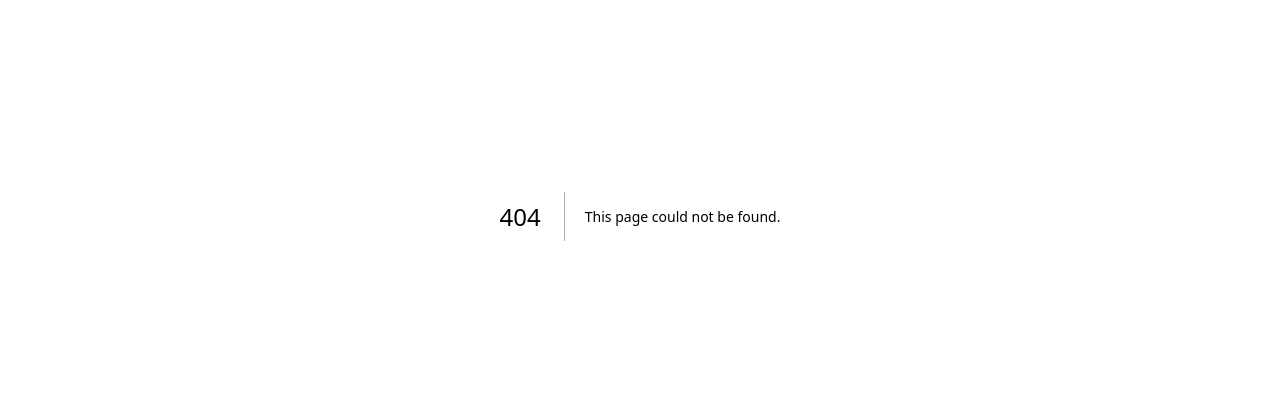
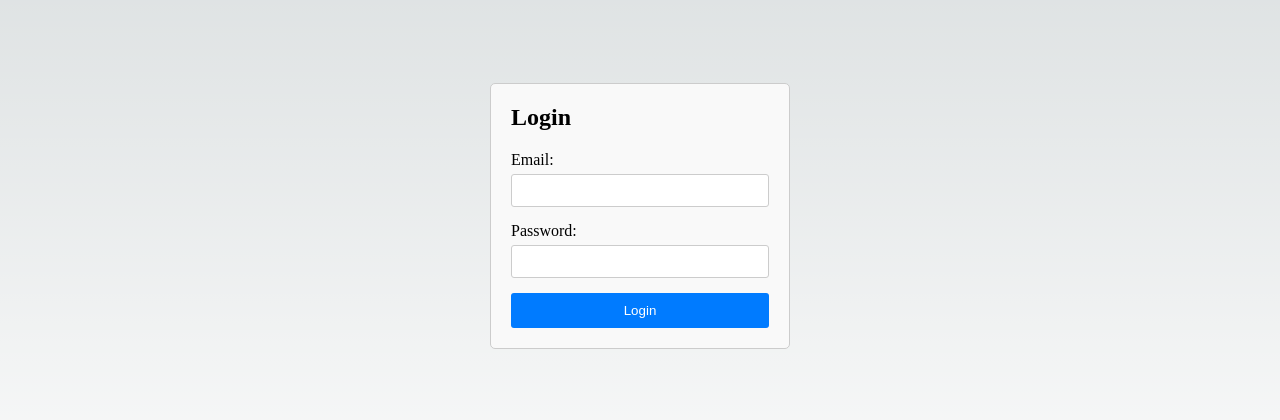
Before and after one commit to ramim121/saathi-web-application, a Next.js app: page /login in a window 1280 px wide. Before the commit this address had no page. Shown: the part 184-604 px from the top of the page. Built offline with nearby package versions, Linux system fonts and the light colour scheme.

Commit message:
Login page in progress

```diff
--- a/next.config.js
+++ b/next.config.js
@@ -1,6 +1,24 @@
 /** @type {import('next').NextConfig} */
 const nextConfig = {
-  reactStrictMode: true,
+	async headers() {
+		return [
+			{
+				// matching all API routes
+				source: "/api/:path*",
+				headers: [
+					{ key: "Access-Control-Allow-Credentials", value: "true" },
+					{ key: "Access-Control-Allow-Origin", value: "*" }, // replace this your actual origin
+					{ key: "Access-Control-Allow-Methods", value: "GET,DELETE,PATCH,POST,PUT" },
+					{ key: "Access-Control-Allow-Headers", value: "X-CSRF-Token, X-Requested-With, Accept, Accept-Version, Content-Length, Content-MD5, Content-Type, Date, X-Api-Version" },
+				]
+			}
+		]
+	},
+	reactStrictMode: true,
+	env: {
+		API_URL: process.env.API_URL,
+	},
+
 }
 
 module.exports = nextConfig
--- a/src/pages/_app.tsx
+++ b/src/pages/_app.tsx
@@ -1,4 +1,5 @@
 import '@/styles/globals.css'
+import '@/styles/custom.style.css'
 import type { AppProps } from 'next/app'
 
 export default function App({ Component, pageProps }: AppProps) {
--- /dev/null
+++ b/src/pages/login.tsx
@@ -0,0 +1,61 @@
+import { useState } from 'react';
+
+const LoginPage = () => {
+	const [email, setEmail] = useState<string>('');
+	const [password, setPassword] = useState<string>('');
+
+	const handleEmailChange = (e: React.ChangeEvent<HTMLInputElement>) => {
+		setEmail(e.target.value);
+	};
+
+	const handlePasswordChange = (e: React.ChangeEvent<HTMLInputElement>) => {
+		setPassword(e.target.value);
+	};
+
+	const handleSubmit = async (e: React.FormEvent<HTMLFormElement>) => {
+		e.preventDefault();
+		const formData = {
+			email: email,
+			password: password
+		};
+
+		try {
+			const res = await fetch(process.env.API_URL + 'api/login', {
+				method: 'POST',
+				headers: {
+					'Content-Type': 'application/json'
+				},
+				body: JSON.stringify(formData)
+			});
+
+
+			const data = await res.json();
+
+			if (data.success == true) {
+				console.log('Login successful');
+			}
+
+		} catch (err) {
+			console.log(err);
+		}
+	};
+
+	return (
+		<div className='loginContainer'>
+			<form className='loginForm' onSubmit={handleSubmit}>
+				<h2>Login</h2>
+				<div className='loginFormGroup'>
+					<label htmlFor="email">Email:</label>
+					<input type="email" id="email" value={email} onChange={handleEmailChange} />
+				</div>
+				<div className='loginFormGroup'>
+					<label htmlFor="password">Password:</label>
+					<input type="password" id="password" value={password} onChange={handlePasswordChange} />
+				</div>
+				<button type="submit">Login</button>
+			</form>
+		</div>
+	);
+};
+
+export default LoginPage;
--- /dev/null
+++ b/src/styles/custom.style.css
@@ -0,0 +1,49 @@
+/* LoginPage.module.css */
+.loginContainer {
+    display: flex;
+    justify-content: center;
+    align-items: center;
+    height: 100vh;
+}
+
+.loginForm {
+    width: 300px;
+    padding: 20px;
+    border: 1px solid #ccc;
+    border-radius: 5px;
+    background-color: #f9f9f9;
+}
+
+.loginForm h2 {
+    margin-bottom: 20px;
+}
+
+.loginFormGroup {
+    margin-bottom: 15px;
+}
+
+label {
+    display: block;
+    margin-bottom: 5px;
+}
+
+input {
+    width: 100%;
+    padding: 8px;
+    border: 1px solid #ccc;
+    border-radius: 3px;
+}
+
+button {
+    width: 100%;
+    padding: 10px;
+    border: none;
+    border-radius: 3px;
+    background-color: #007bff;
+    color: #fff;
+    cursor: pointer;
+}
+
+button:hover {
+    background-color: #0056b3;
+}
```
Also changed, not shown: 2 other files (tests, documents, lock files or other folders).
